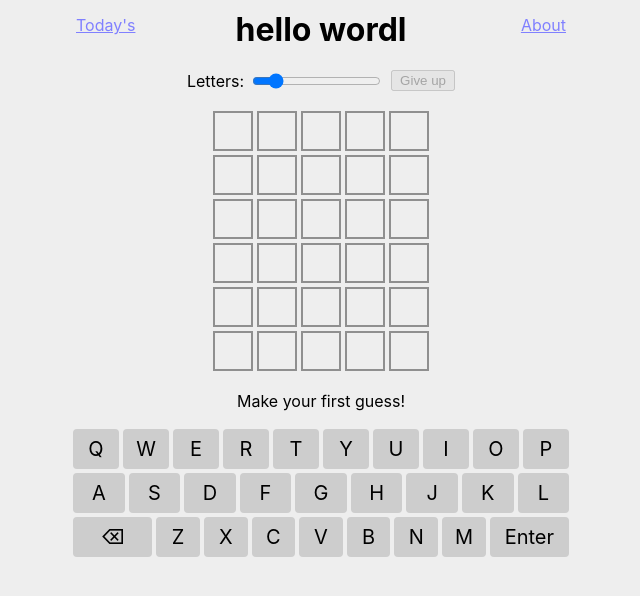
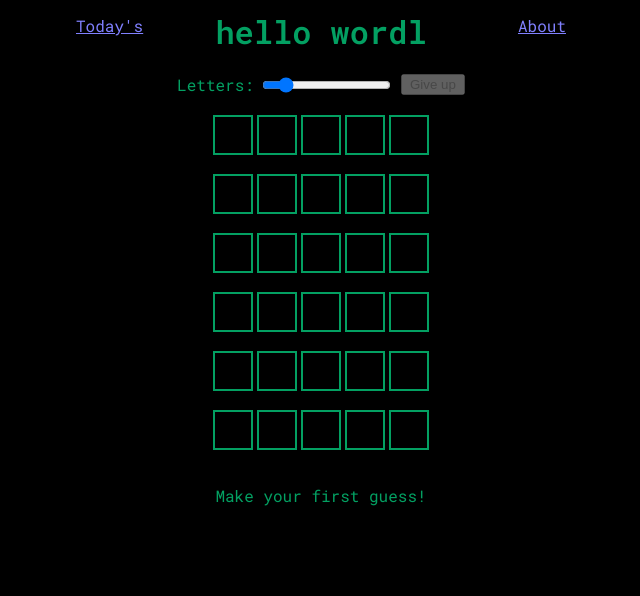
Before and after one commit to lynn/hello, a React (Create React App) app: page / in a window 1280 px wide. Shown: the top 596 px of the page, without its empty margins (319-959 px from the left). Built offline with nearby package versions, Linux system fonts and the light colour scheme.

Commit message:
Updates styles for word boxes

```diff
--- a/public/index.html
+++ b/public/index.html
@@ -9,6 +9,7 @@
       name="description"
       content="A word-guessing game"
     />
+
     <link rel="apple-touch-icon" href="%PUBLIC_URL%/logo192.png" />
     <!--
       manifest.json provides metadata used when your web app is installed on a
@@ -25,6 +26,10 @@
       Learn how to configure a non-root public URL by running `npm run build`.
     -->
     <title>hello wordl</title>
+
+    <link rel="preconnect" href="https://fonts.googleapis.com">
+<link rel="preconnect" href="https://fonts.gstatic.com" crossorigin>
+<link href="https://fonts.googleapis.com/css2?family=Roboto+Mono:wght@400;600&display=swap" rel="stylesheet">
   </head>
   <body>
     <noscript>You need to enable JavaScript to run this app.</noscript>
--- a/src/App.css
+++ b/src/App.css
@@ -4,17 +4,20 @@
 
 body {
   text-align: center;
-  background-color: #eeeeee;
+  background-color: #000000;
+  font-family: "Roboto Mono";
+  color: #03A062;
 }
 
 .Row {
   display: flex;
   justify-content: center;
+  margin-bottom: 15px;
 }
 
 .Row-letter {
   margin: 2px;
-  border: 2px solid rgba(0, 0, 0, 0.4);
+  border: 2px solid #03A062;
   width: 40px;
   height: 40px;
   font-size: 28px;
@@ -49,7 +52,7 @@ table.Game-rows {
 }
 
 .Game-keyboard {
-  display: flex;
+  display: none;
   flex-direction: column;
 }
 
@@ -86,52 +89,21 @@ table.Game-rows {
 }
 
 .letter-correct {
-  border: 2px solid rgba(0, 0, 0, 0.3);
-  background-color: rgb(87, 172, 87);
-  color: white;
+  border: 2px solid #03A062;
+  background-color: #03A062;
+  color: #000000;
 }
 
 .letter-elsewhere {
-  border: 2px dotted rgba(0, 0, 0, 0.3);
-  background-color: #e9c601;
-  color: white;
+  border: 2px dotted #03A062;
+  background-color: #000;
+  color: #03A062;
 }
 
 .letter-absent {
-  border: 2px solid transparent;
-  background-color: rgb(162, 162, 162);
-  color: white;
-}
-
-@media (prefers-color-scheme: dark) {
-  body {
-    background-color: #404040;
-    color: #e0e0e0;
-  }
-
-  .Game-keyboard-button {
-    color: #404040;
-  }
-
-  .Row-letter {
-    border: 2px solid rgba(255, 255, 255, 0.4);
-  }
-
-  .letter-correct {
-    border: 2px solid rgba(0, 0, 0, 0.3);
-    color: white;
-  }
-
-  .letter-elsewhere {
-    border: 2px dotted rgba(0, 0, 0, 0.3);
-    color: white;
-  }
-
-  .letter-absent {
-    border: 2px solid transparent;
-    background-color: rgb(142, 142, 142);
-    color: white;
-  }
+  border: 2px solid #03A062;
+  background-color: #000;
+  color: #03A062;
 }
 
 a,
```
Also changed, not shown: 1 other file (tests, documents, lock files or other folders).
